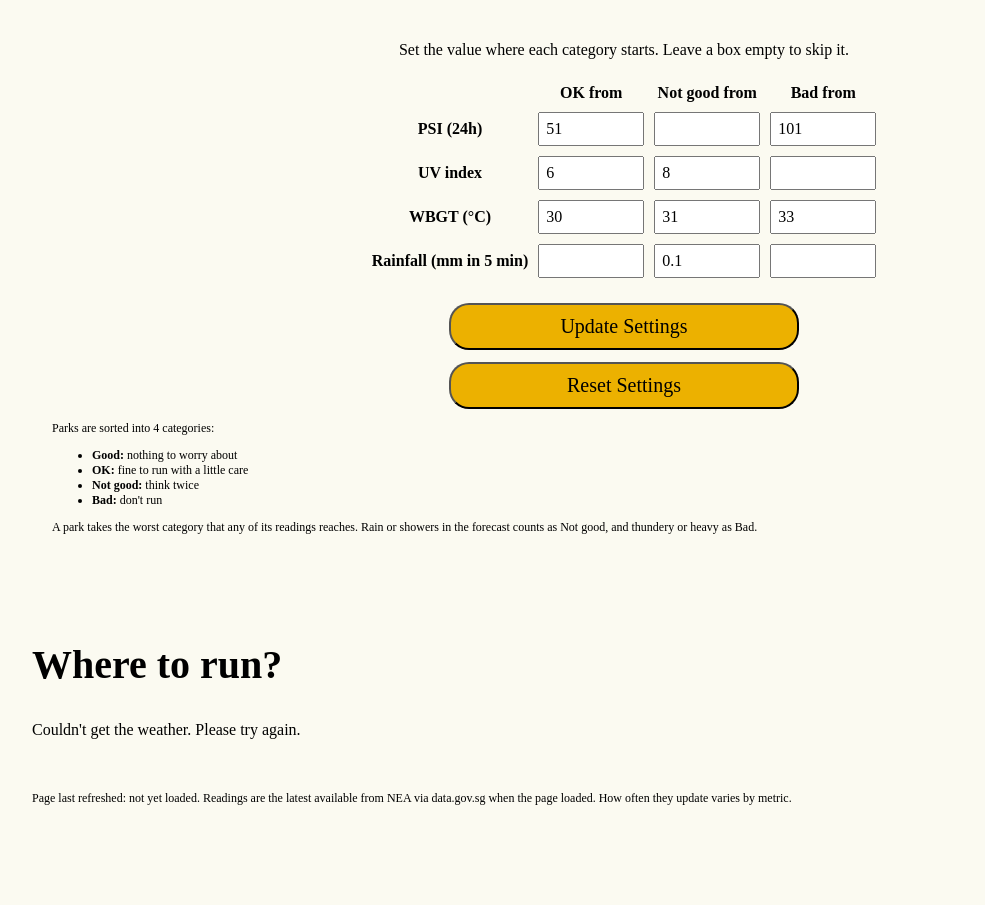
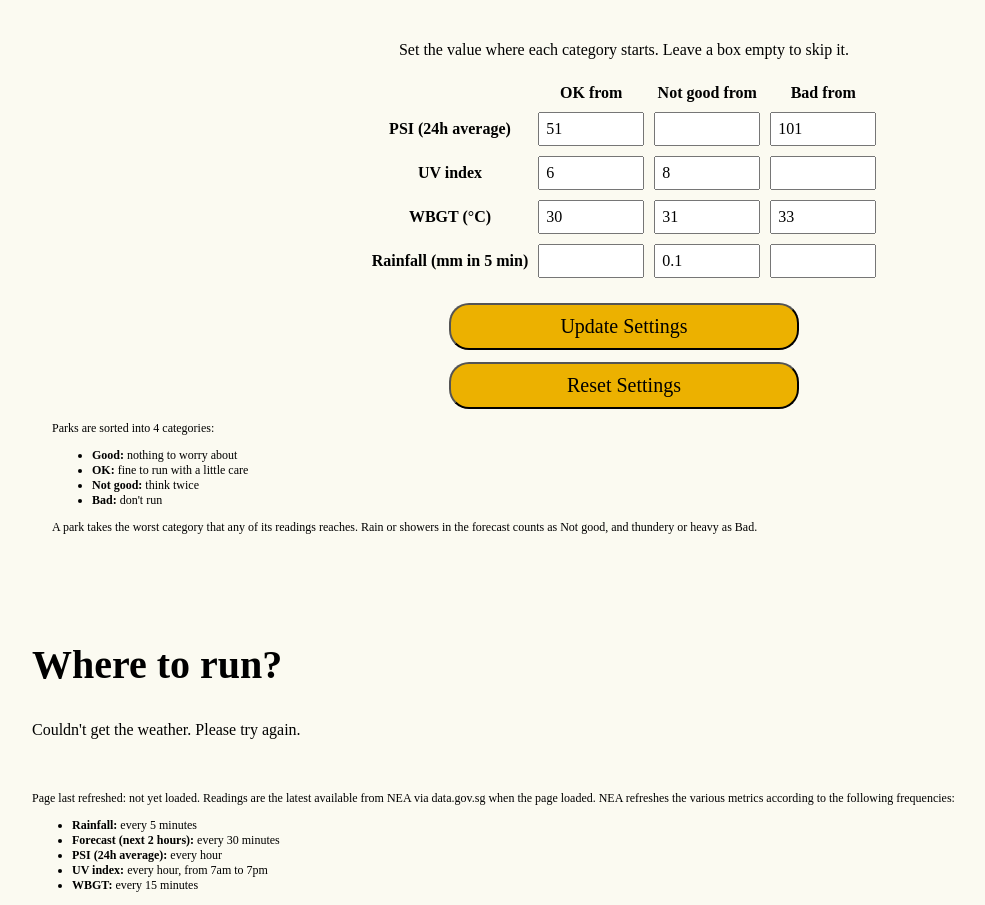
Before and after one commit to zyliciat/dryrun, a plain HTML site: page index.html in a window 1280 px wide. Shown: the part 672-1577 px from the top of the page, without its empty margins (16-1001 px from the left). Before the commit the page ends 1490 px from the top, so only its background shows below. Drawn offline with Linux system fonts and the light colour scheme; no server answers; a web font is replaced by a local one.

Commit message:
updated captions with the data refresh info

```diff
--- a/index.html
+++ b/index.html
@@ -34,10 +34,10 @@
                     <th scope="col">Bad from</th>
                 </tr>
                 <tr>
-                    <th scope="row">PSI (24h)</th>
-                    <td><input type="number" step="any" min="0" id="psi_ok" aria-label="PSI (24h): OK from"></td>
-                    <td><input type="number" step="any" min="0" id="psi_notGood" aria-label="PSI (24h): Not good from"></td>
-                    <td><input type="number" step="any" min="0" id="psi_bad" aria-label="PSI (24h): Bad from"></td>
+                    <th scope="row">PSI (24h average)</th>
+                    <td><input type="number" step="any" min="0" id="psi_ok" aria-label="PSI (24h average): OK from"></td>
+                    <td><input type="number" step="any" min="0" id="psi_notGood" aria-label="PSI (24h average): Not good from"></td>
+                    <td><input type="number" step="any" min="0" id="psi_bad" aria-label="PSI (24h average): Bad from"></td>
                 </tr>
                 <tr>
                     <th scope="row">UV index</th>
@@ -79,11 +79,20 @@
     <h2 class="section-title">Where to run?</h2>
     <section class="response" id="results"></section>
 
-    <p class="caption">
-        Page last refreshed: <span id="last_updated">not yet loaded</span>.
-        Readings are the latest available from NEA via data.gov.sg when the page loaded.
-        How often they update varies by metric.
-    </p>
+    <div class="caption">
+        <p>
+            Page last refreshed: <span id="last_updated">not yet loaded</span>.
+            Readings are the latest available from NEA via data.gov.sg when the page loaded.
+            NEA refreshes the various metrics according to the following frequencies:
+        </p>
+        <ul>
+            <li><strong>Rainfall:</strong> every 5 minutes</li>
+            <li><strong>Forecast (next 2 hours):</strong> every 30 minutes</li>
+            <li><strong>PSI (24h average):</strong> every hour</li>
+            <li><strong>UV index:</strong> every hour, from 7am to 7pm</li>
+            <li><strong>WBGT:</strong> every 15 minutes</li>
+        </ul>
+    </div>
     <script src="script.js"></script>
 </body>
 </html>
--- a/script.js
+++ b/script.js
@@ -294,7 +294,7 @@ function create_card(park){
         ${issues}
         <p>Forecast: ${park.forecast}</p>
         <p>Rainfall: ${rainfall}</p>
-        <p>PSI (24h): ${park.haze}</p>
+        <p>PSI (24h average): ${park.haze}</p>
         <p>UV index: ${park.uv}</p>
         <p>WBGT: ${park.wbgt.value}°C (${park.wbgt.stress} heat stress)</p>
     `;
```
Also changed, not shown: 1 other file.
